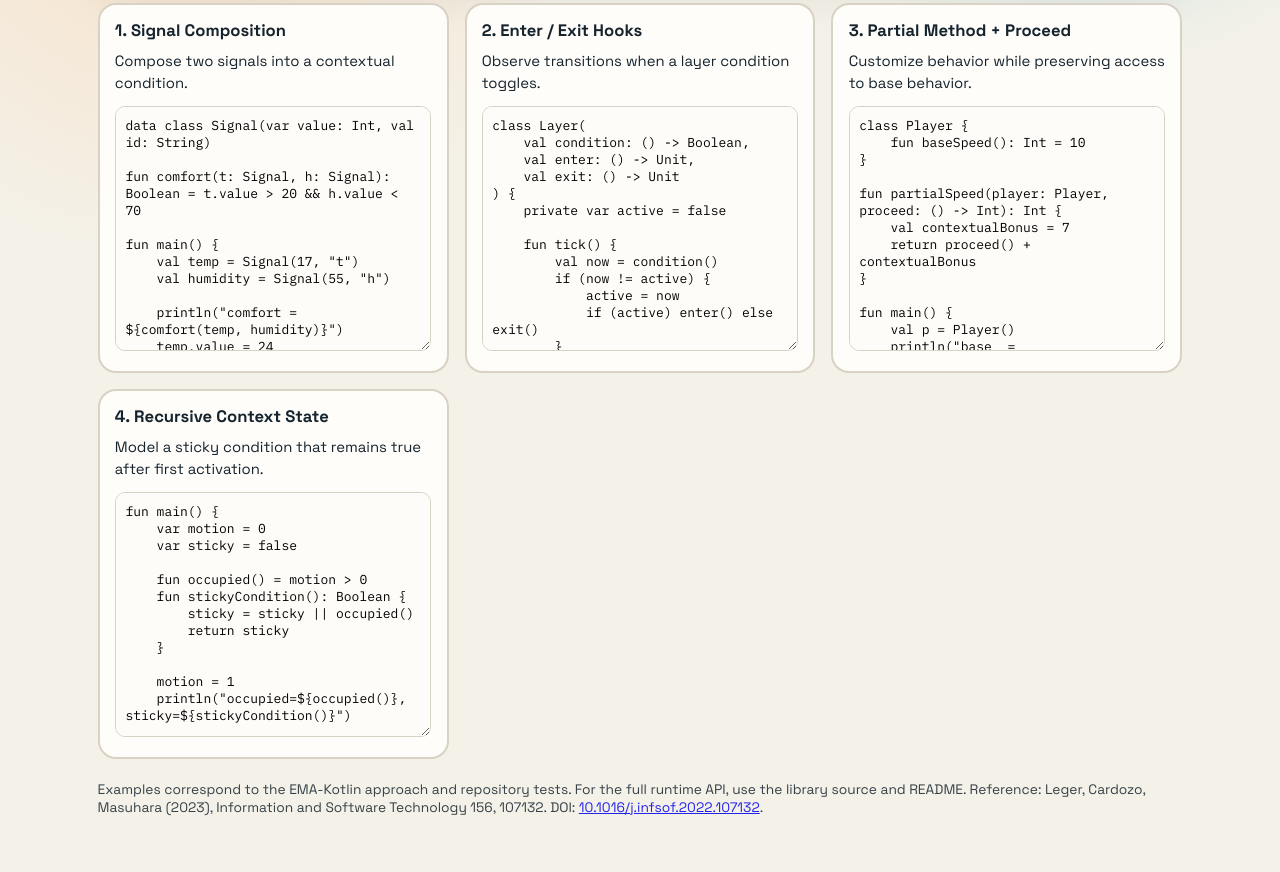
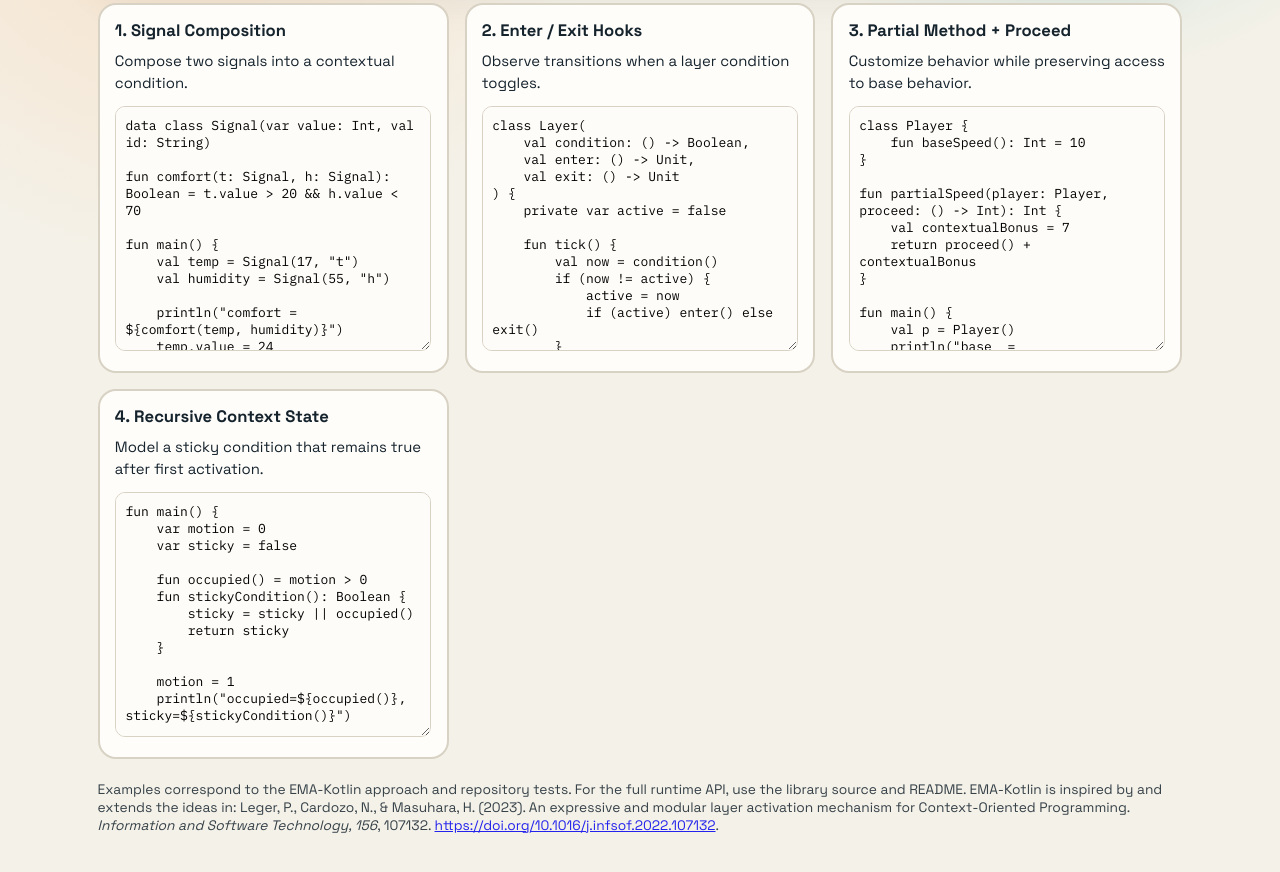
Before and after one commit to pleger/EMA-Kotlin, a website: page docs/index.html in a window 1280 px wide. Shown: the part 417-1289 px from the top of the page. Drawn offline with Linux system fonts and the light colour scheme.

Commit message:
Add APA citation with DOI and inspiration note

```diff
--- a/docs/index.html
+++ b/docs/index.html
@@ -289,8 +289,10 @@ fun main() {
 
     <footer>
       Examples correspond to the EMA-Kotlin approach and repository tests. For the full runtime API, use the library source and README.
-      Reference: Leger, Cardozo, Masuhara (2023), Information and Software Technology 156, 107132.
-      DOI: <a href="https://doi.org/10.1016/j.infsof.2022.107132" target="_blank" rel="noopener">10.1016/j.infsof.2022.107132</a>.
+      EMA-Kotlin is inspired by and extends the ideas in:
+      Leger, P., Cardozo, N., &amp; Masuhara, H. (2023). An expressive and modular layer activation mechanism for Context-Oriented Programming.
+      <em>Information and Software Technology, 156</em>, 107132.
+      <a href="https://doi.org/10.1016/j.infsof.2022.107132" target="_blank" rel="noopener">https://doi.org/10.1016/j.infsof.2022.107132</a>.
     </footer>
   </main>
 
```
Also changed, not shown: README.md.
